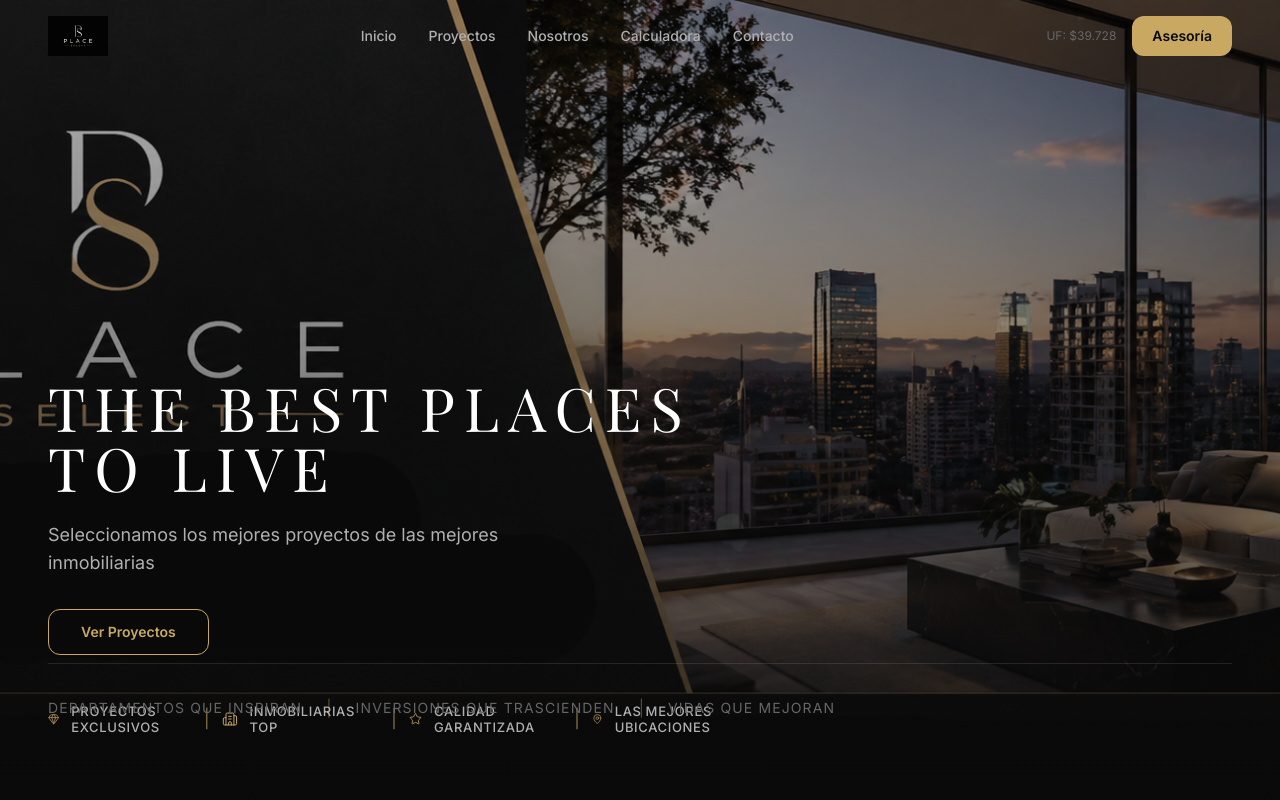
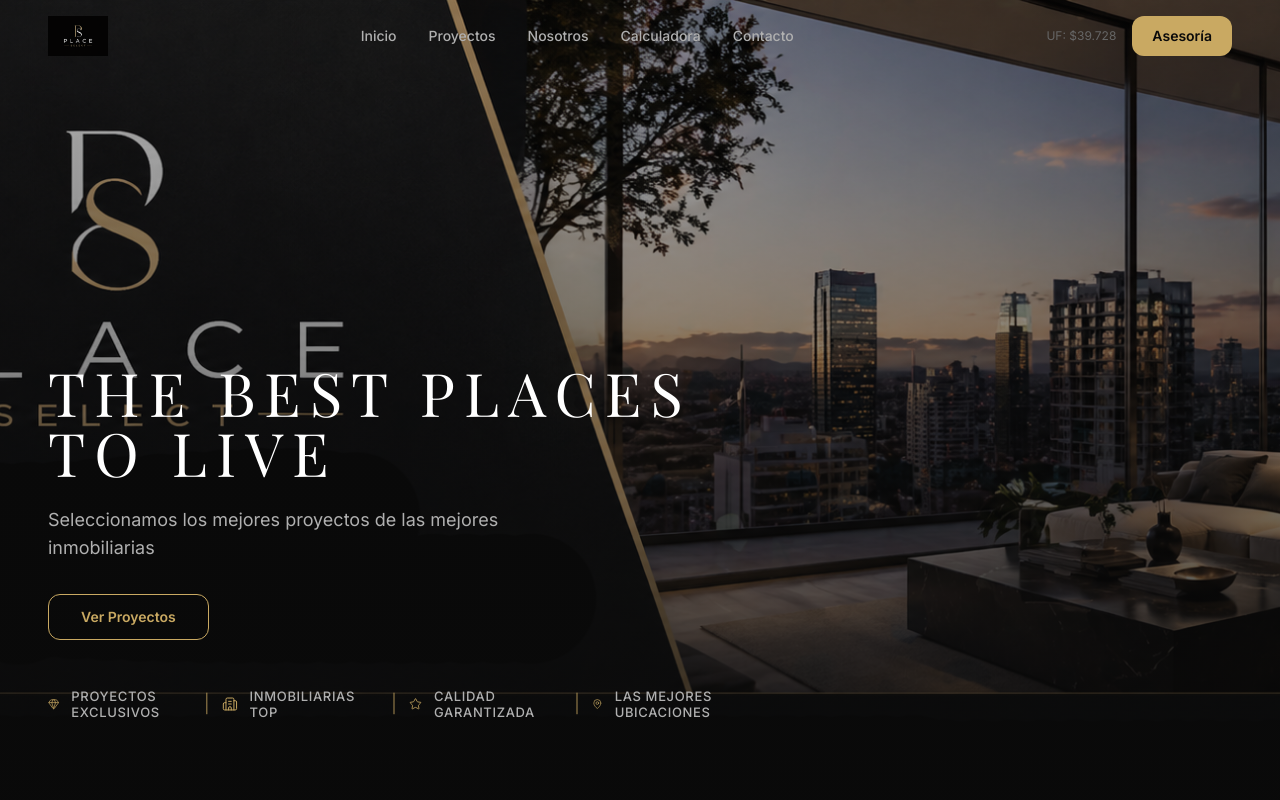
Before and after one commit to insideproevents/place.select, a React (Vite) app in the folder app/: page /#/ in a window 1280 px wide. Shown: the top 800 px of the page. Built offline with nearby package versions, Linux system fonts and the light colour scheme.

Commit message:
style(hero): remove bottom bar text

```diff
--- a/app/src/sections/Hero.tsx
+++ b/app/src/sections/Hero.tsx
@@ -7,12 +7,6 @@ const features = [
   { icon: Building2, label: 'Inmobiliarias Top' },
   { icon: Star, label: 'Calidad Garantizada' },
   { icon: MapPin, label: 'Las Mejores Ubicaciones' },
-];
-
-const bottomTexts = [
-  'Departamentos que inspiran',
-  'Inversiones que trascienden',
-  'Vidas que mejoran',
 ];
 
 export default function Hero() {
@@ -87,25 +81,6 @@ export default function Hero() {
             ))}
           </motion.div>
         </div>
-
-        {/* Bottom bar */}
-        <motion.div
-          initial={{ opacity: 0 }}
-          animate={{ opacity: 1 }}
-          transition={{ duration: 1, delay: 0.6 }}
-          className="mt-[-64px] sm:mt-[-72px] pt-6 sm:pt-8 border-t border-white/10 flex flex-wrap items-center gap-3 sm:gap-6"
-        >
-          {bottomTexts.map((text, i) => (
-            <div key={text} className="flex items-center gap-3 sm:gap-6">
-              {i > 0 && (
-                <span className="text-[#C9A962]/40">|</span>
-              )}
-              <span className="text-xs sm:text-sm uppercase tracking-[0.08em] text-[#666666]">
-                {text}
-              </span>
-            </div>
-          ))}
-        </motion.div>
       </div>
     </section>
   );
```
